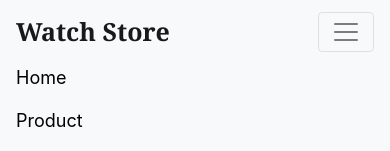
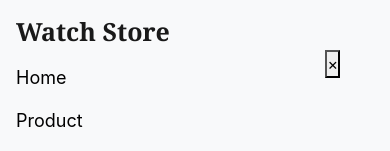
Before and after one commit to Muhibullah-09/react-redux-watch-shopping-website-, a React (Create React App) app: page / in a window 390 px wide. Both pictures are taken after a click on the button 346 px from the left and 31 px from the top of the page. Shown: the top 151 px of the page. Built offline with nearby package versions, Linux system fonts and the light colour scheme; a web font is replaced by a local one.

Commit message:
bug fixed

```diff
--- a/src/Components/Navbar.tsx
+++ b/src/Components/Navbar.tsx
@@ -11,9 +11,20 @@ function Navbar() {
   const count = useSelector((state: productType[]) => state);
   const totalItem = count.filter((product) => product.added).length;
   const [valNav, setValNav] = useState("collapse navbar-collapse");
+  const [closeVal, setCloseVal] = useState("close");
+  const [changeBtn, setChangeBtn] = useState("navbar-toggler");
+
   const ChangeNav: any = () => {
     setValNav("navbar-collapse");
     // console.log('Clicked');
+    setCloseVal("closeBtn");
+    setChangeBtn("close");
+  };
+
+  const CloseNav: any = () => {
+    // console.log("Close Button Clicked...");
+    setChangeBtn("navbar-toggler");
+    setValNav("collapse navbar-collapse")
   };
   return (
     <div>
@@ -22,18 +33,23 @@ function Navbar() {
           Watch Store
         </a>
         <button
-          className="navbar-toggler"
+          className={changeBtn}
           type="button"
           onClick={() => ChangeNav()}
         >
           <span className="navbar-toggler-icon"></span>
         </button>
-        {/* <div className="close">
-          <button type="button" className="close" aria-label="Close">
-            <span aria-hidden="true">&times;</span>
-          </button>
-        </div> */}
         <div className={valNav} id="navbarText">
+          <div className={closeVal}>
+            <button
+              type="button"
+              className="closeNav"
+              onClick={() => CloseNav()}
+              aria-label="Close"
+            >
+              <span aria-hidden="true">&times;</span>
+            </button>
+          </div>
           <ul className="navbar-nav mx-auto">
             <li className="nav-item">
               <Link to="/" className="nav-link">
--- a/src/Components/Style.css
+++ b/src/Components/Style.css
@@ -9,6 +9,19 @@
   flex: none!important;
   max-width:none !important;
 } */
+
+/* Close Button */
+.close {
+  display: none;
+}
+.closeBtn {
+  display: inline-block;
+  position: absolute;
+  right: 50px;
+  top: 50px;
+  /* left: 0; */
+  /* margin: 5px; */
+}
 #navbarText{
   margin-right: 100px;
 }
@@ -47,7 +60,9 @@
   font-weight: bold;
   font-size: 15px;
 }
-
+.navbar-light  .navbar-toggler {
+  border: none !important;
+}
 /* Product */
 /* Cart or Basket */
 .cartEmpty,
```
